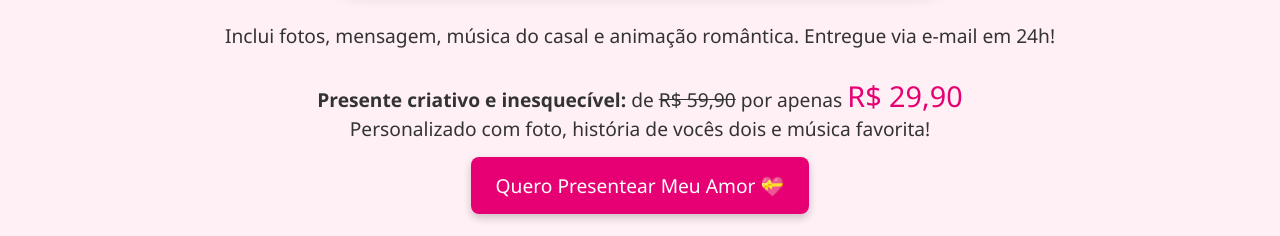
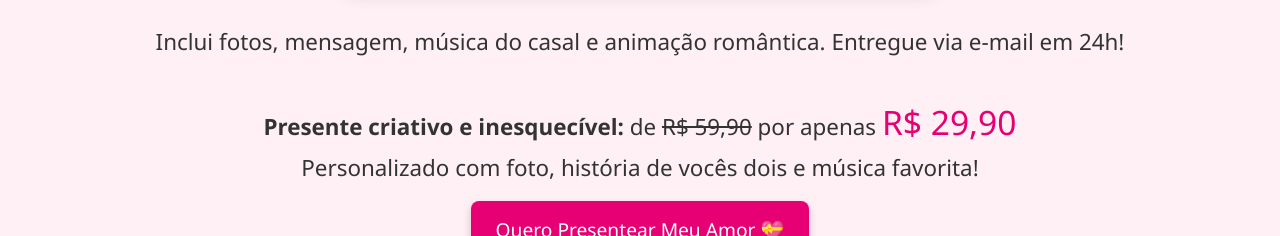
Before and after one commit to namorados/paginavendas, a plain HTML site: page index.html in a window 1280 px wide. Shown: the part 640-876 px from the top of the page. Drawn offline with Linux system fonts and the light colour scheme.

Commit message:
Update style.css

```diff
--- a/style.css
+++ b/style.css
@@ -30,8 +30,8 @@ header h1 {
 }
 
 .descricao {
-    font-size: 1.2em;
-    margin-top: 20px;
+    font-size: 1.4em;
+    line-height: 1.6;
 }
 
 .preco {
```
